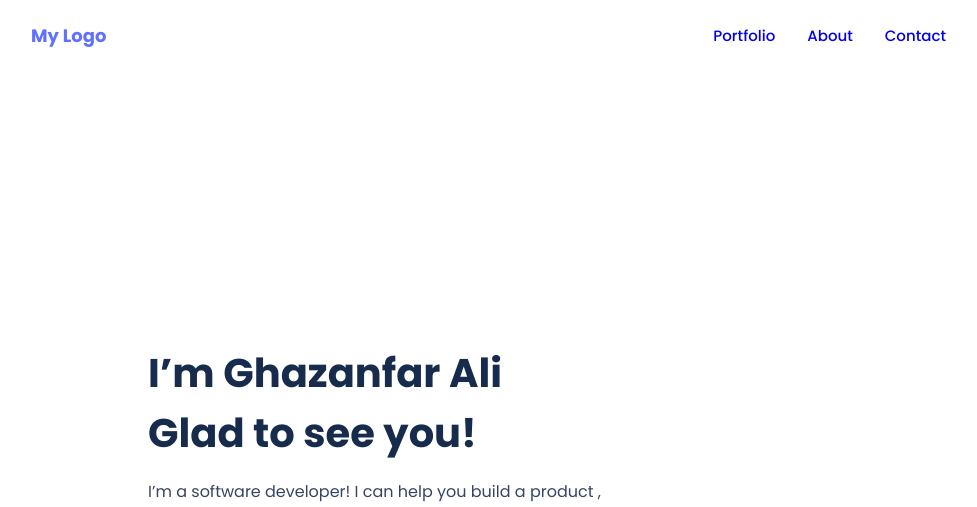
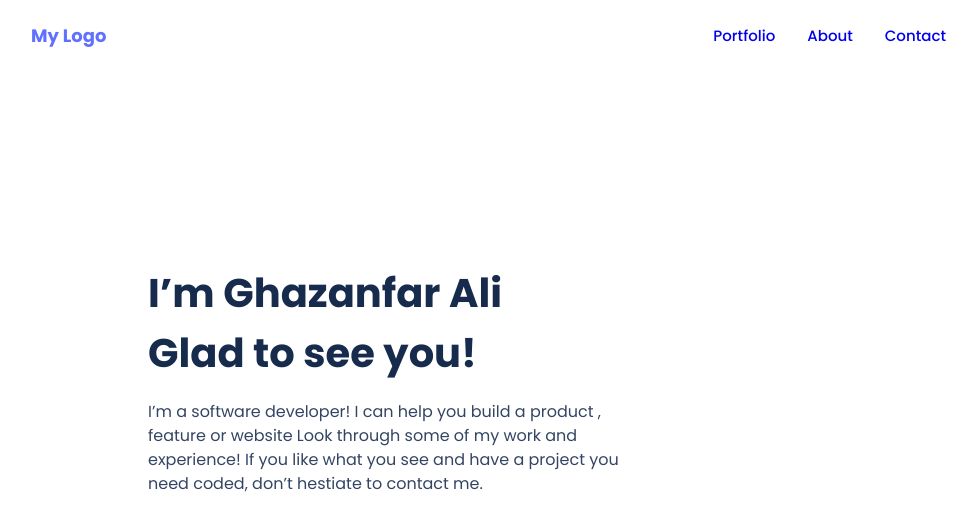
Before and after one commit to gak92/Ghazanfar_Portfolio, a website: page index.html in a window 1280 px wide. Shown: the top 507 px of the page, without its empty margins (112-1089 px from the left). Drawn offline with nearby package versions, Linux system fonts and the light colour scheme.

Commit message:
Update space of heading

```diff
--- a/style.css
+++ b/style.css
@@ -811,7 +811,7 @@ textarea {
     width: 420px;
     height: 122px;
     margin-bottom: 0;
-    margin-top: 200px;
+    margin-top: 120px;
   }
 
   .headline p {
```
